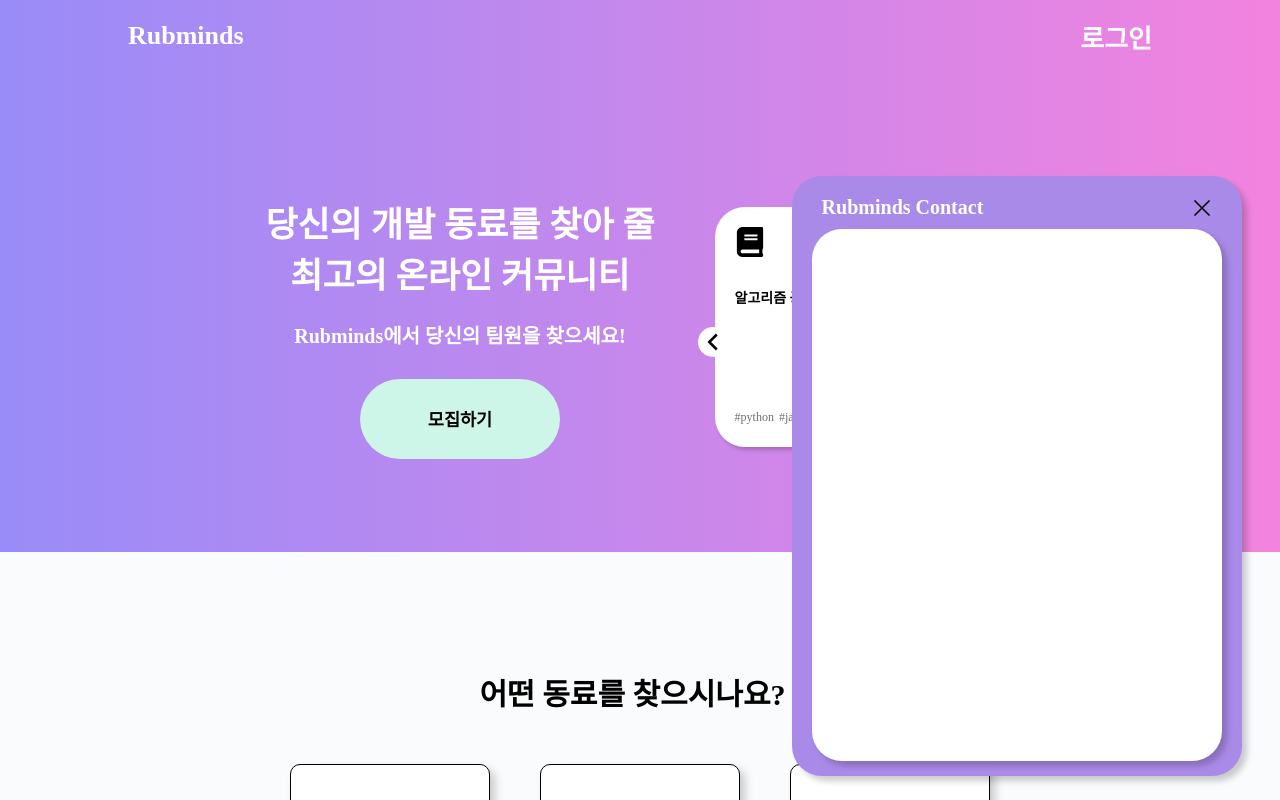
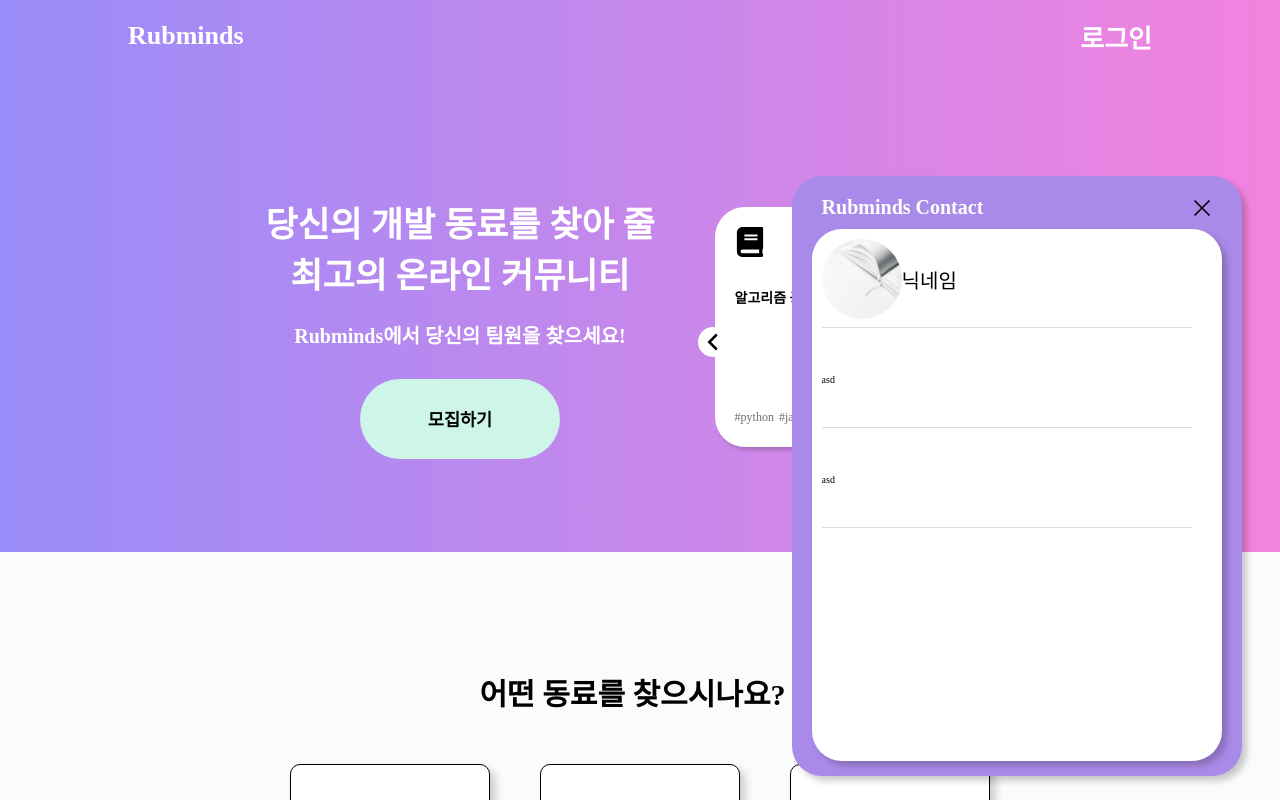
Before and after one commit to Rubminds/rubminds-frontend, a React (Create React App) app: page / in a window 1280 px wide. Both pictures are taken after a click on the button 1188 px from the left and 680 px from the top of the page. Shown: the top 800 px of the page. Built offline with nearby package versions, Linux system fonts and the light colour scheme.

Commit message:
feat: 채팅방 유저리스트 ui 추가(#23)

```diff
--- a/src/components/common/ChatModal/index.js
+++ b/src/components/common/ChatModal/index.js
@@ -3,6 +3,7 @@
 import { useDispatch } from 'react-redux';
 
 import { toggleChatModal } from '../../../modules/user';
+import { Test } from '../../../assets/imgs';
 
 const ChatModal = () => {
   const dispatch = useDispatch();
@@ -12,11 +13,18 @@
   return (
     <S.ChatModalWrapper>
       <S.ModalHeader>
-          <S.HeaderTitle>Rubminds Contact</S.HeaderTitle>
+        <S.HeaderTitle>Rubminds Contact</S.HeaderTitle>
         <S.CloseButton onClick={onCloseClick} />
       </S.ModalHeader>
       <S.Contents>
-
+        <S.UserListWrapper>
+          <S.UserRow>
+            <S.UserAvatar src={Test} />
+            <S.UserInfo>닉네임</S.UserInfo>
+          </S.UserRow>
+          <S.UserRow>asd</S.UserRow>
+          <S.UserRow>asd</S.UserRow>
+        </S.UserListWrapper>
       </S.Contents>
     </S.ChatModalWrapper>
   );
--- a/src/components/common/ChatModal/style.js
+++ b/src/components/common/ChatModal/style.js
@@ -1,7 +1,7 @@
 import styled from 'styled-components';
 import { GrClose } from 'react-icons/gr';
 
-import { flexBetween } from '../../../constants';
+import { flexBetween, flexColumn } from '../../../constants';
 import { Paper } from '../../';
 import mediaQuery from '../../../hooks/mediaQuery';
 
@@ -14,7 +14,7 @@
   width: 45rem;
   height: 60rem;
   padding: 2rem 2rem;
-  ${mediaQuery({width:'100%', height:'80%', bottom:'5%', right:0,})}
+  ${mediaQuery({ width: '100%', height: '80%', bottom: '5%', right: 0 })}
 `;
 
 export const ModalHeader = styled.div`
@@ -30,7 +30,7 @@
 
 export const CloseButton = styled(GrClose)`
   font-size: 2rem;
-  cursor:pointer;
+  cursor: pointer;
 `;
 
 export const Contents = styled(Paper)`
@@ -38,3 +38,39 @@
   height: 95%;
   margin-top: 1rem;
 `;
+
+export const UserListWrapper = styled.div`
+  ${flexColumn};
+`;
+
+export const UserRow = styled.div`
+  position: relative;
+  display:flex;
+  align-items:center;
+  width: 100%;
+  height: 10rem;
+  padding: 1rem;
+  &:after {
+    position: absolute;
+    content: '';
+    bottom: 0;
+    left: 0;
+    width: calc(100% - 4rem);
+    height: 1px;
+    margin: 0 1rem;
+    -webkit-box-shadow: 0 -1px 0 0 rgb(34 36 38 / 15%);
+    box-shadow: 0 -1px 0 0 rgb(34 36 38 / 15%);
+  }
+`;
+
+export const UserAvatar = styled.img`
+  width: 8rem;
+  height: 8rem;
+  border-radius:50%;
+  flex:1;
+`;
+
+export const UserInfo = styled.div`
+    flex:8;
+    font-size:2rem;
+`
```
